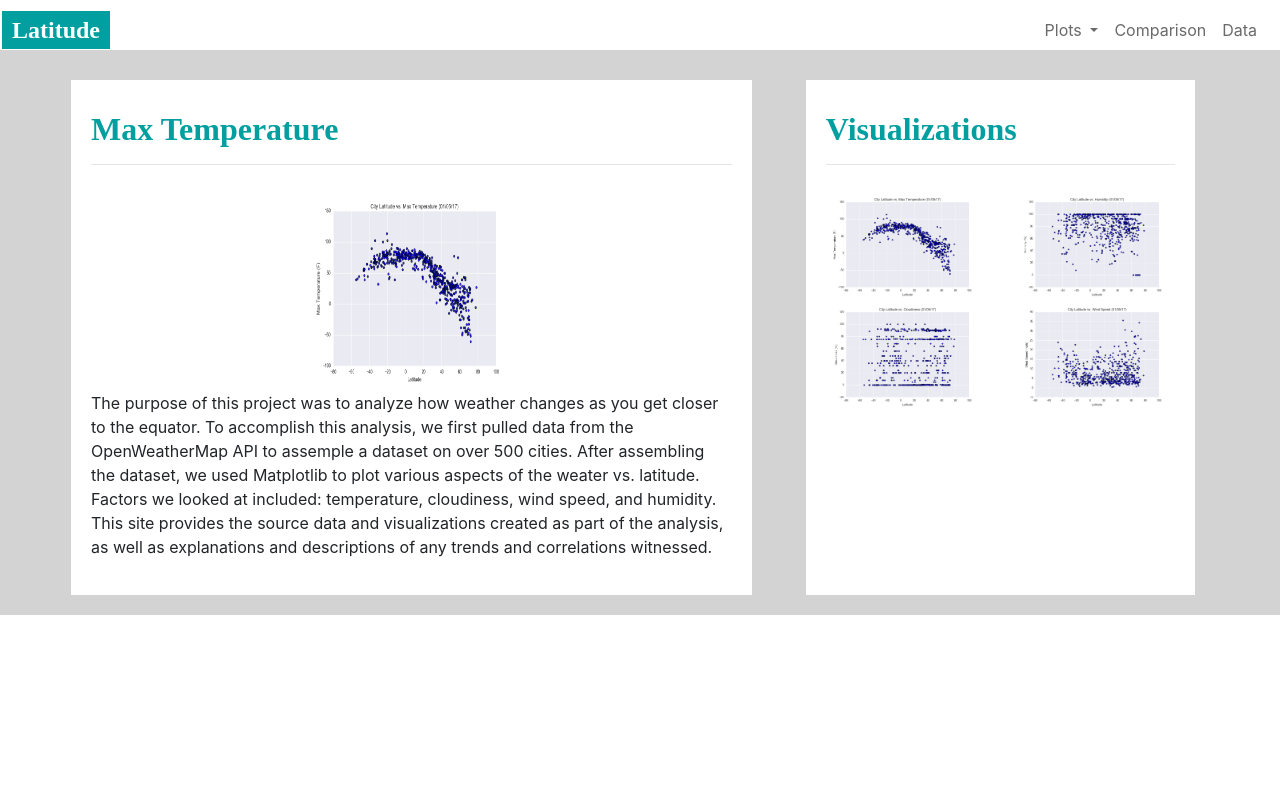
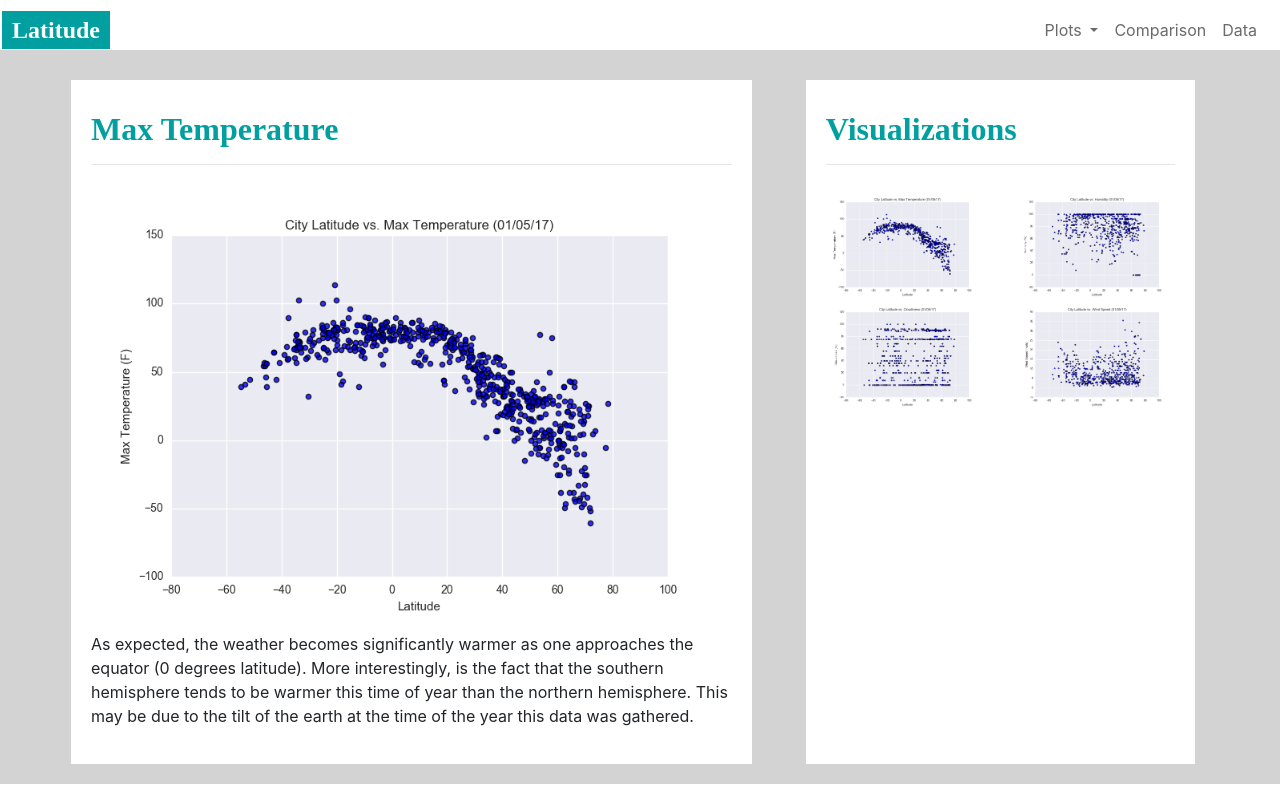
Before and after one commit to mbruns13/Web-Design-Challenge, a plain HTML site: page visualizations/maxtemp.html in a window 1280 px wide. Drawn offline with nearby package versions, Linux system fonts and the light colour scheme; files that its build step writes are made by us from their sources.

Commit message:
Update maxtemp.html

```diff
--- a/visualizations/maxtemp.html
+++ b/visualizations/maxtemp.html
@@ -58,11 +58,10 @@
                 <!-- <div class="card"> -->
                 <h2>Max Temperature</h2>
                 <hr>
-                <img class="main-image" alt="City Latitude vs. Max Temperature scatter plot" src="https://github.com/mbruns13/Web-Design-Challenge/blob/main/assets/images/Fig1.png?raw=true" width="210" height="200">
+                <img class="img-fluid main-image" alt="City Latitude vs. Max Temperature scatter plot" src="https://github.com/mbruns13/Web-Design-Challenge/blob/main/assets/images/Fig1.png?raw=true">
                 <p>
-                    The purpose of this project was to analyze how weather changes as you get closer to the equator. To accomplish this analysis, we first pulled data from the OpenWeatherMap API to assemple a dataset on over 500 cities. After assembling the dataset, we used
-                    Matplotlib to plot various aspects of the weater vs. latitude. Factors we looked at included: temperature, cloudiness, wind speed, and humidity. This site provides the source data and visualizations created as part of the analysis,
-                    as well as explanations and descriptions of any trends and correlations witnessed.</p>
+                    As expected, the weather becomes significantly warmer as one approaches the equator (0 degrees latitude). More interestingly, is the fact that the southern hemisphere tends to be warmer this time of year than the northern hemisphere. This may be due to
+                    the tilt of the earth at the time of the year this data was gathered.
                 </p>
                 <!-- </div> -->
             </div>
```
